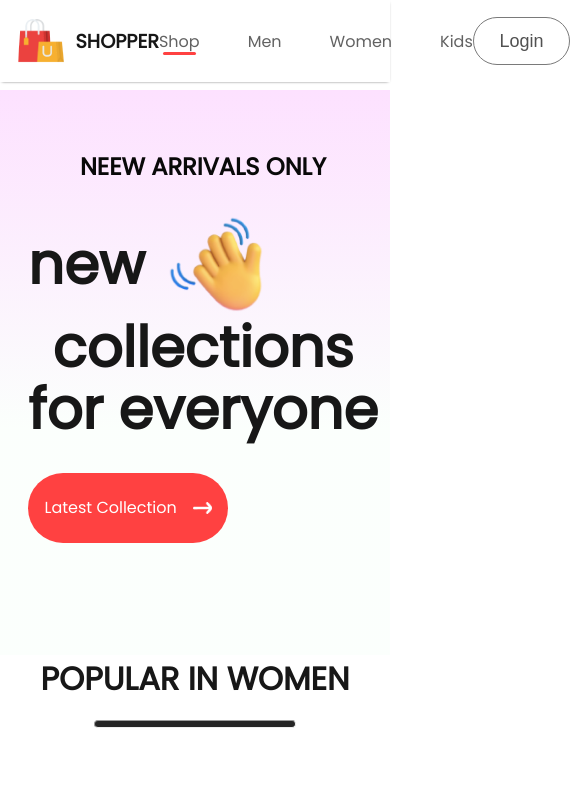
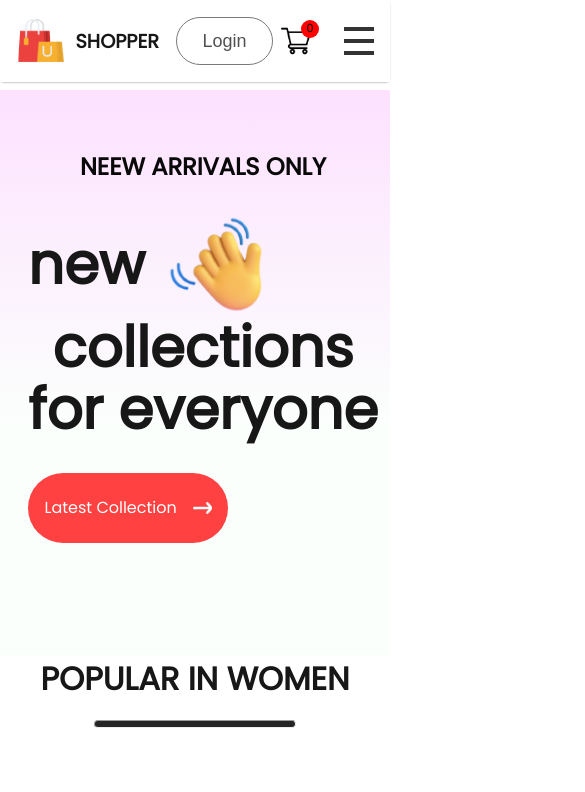
Before and after one commit to luizCosta-Serao/ecommerce-shopper, a React (Vite) app: page / in a window 390 px wide. Shown: the top 792 px of the page, 585 px wide, since content can reach past the window. Built offline with nearby package versions, Linux system fonts and the light colour scheme.

Commit message:
Menu mobile

```diff
--- a/src/Components/Navbar/Navbar.jsx
+++ b/src/Components/Navbar/Navbar.jsx
@@ -8,6 +8,8 @@ import { ShopContext } from '../../Context/ShopContext';
 const Navbar = () => {
   const [menu, setMenu] = React.useState('shop')
   const [cartTotal, setCartTotal] = React.useState(1)
+  const [menuMobile, setMenuMobile] = React.useState(false)
+
   const { cartItems } = useContext(ShopContext)
 
   React.useEffect(() => {
@@ -23,14 +25,27 @@ const Navbar = () => {
     setCartTotal(getTotalCartItems())
   }, [cartItems])
 
+  React.useEffect(() => {
+    const media = window.matchMedia('(max-width: 876px');
+    function handleResize() {
+      if(media.matches) {
+        setMenuMobile(true)
+      } else {
+        setMenuMobile(false)
+      }
+    }
+    window.addEventListener('resize', handleResize)
+  }, [])
+
   return (
     <section className={styles.navbar}>
       <div className={styles.navLogo}>
         <img src={Logo} alt="Shopper" />
         <p>shopper</p>
       </div>
+      <button className={styles.btnMenuMobile} onClick={() => setMenuMobile(!menuMobile)}></button>
       <nav>
-        <ul className={styles.navMenu}>
+        <ul className={menuMobile ? styles.navMenuMobile : styles.navMenu}>
           <li onClick={() => setMenu('shop')}>
             <Link to='/'>Shop</Link>
             {menu ===  'shop' ? <hr /> : <></>}
--- a/src/Components/Navbar/Navbar.module.css
+++ b/src/Components/Navbar/Navbar.module.css
@@ -21,6 +21,10 @@
   font-size: 1.2rem;
   font-weight: 600;
   text-transform: uppercase;
+}
+
+.btnMenuMobile {
+  display: none;
 }
 
 .navMenu {
@@ -99,3 +103,97 @@
   right: -8px;
   top: 35px;
 }
+
+.btnMenuMobile {
+  display: none;
+}
+
+@media (max-width: 876px) {
+  .navbar {
+    padding-bottom: 0px;
+    gap: 1rem;
+    display: grid;
+    align-items: center;
+    justify-content: space-between;
+    grid-template-columns: 1fr 1fr auto;
+  }
+
+  .btnMenuMobile {
+    cursor: pointer;
+    display: block;
+    width: 30px;
+    height: 20px;
+    border: none;
+    background-color: #fff;
+    position: relative;
+    box-shadow: 0 4px 0 0 #333, 0 -4px 0 0 #333;
+    grid-column: 4 ;
+  }
+
+  .btnMenuMobile::before {
+    content: '';
+    width: 30px;
+    height: 4px;
+    position: absolute;
+    top: 8px;
+    left: 0px;
+    background-color: #333;
+    display: inline-block;
+  }
+
+  .navMenu {
+    display: none;
+  }
+
+  .navMenuMobile {
+    display: block;
+    color: #626262;
+    font-size: 1rem;
+    font-weight: 500;
+    position: absolute;
+    top: 85px;
+    background-color: #fff;
+    padding: 1rem 1.5rem;
+    right: .5px;
+    box-shadow: 0 0 2px #333;
+    animation: animaMenu .5s forwards;
+  }
+
+  .navMenuMobile li {
+    position: relative;
+    width: fit-content;
+  }
+
+  .navMenuMobile a {
+    text-decoration: none;
+    margin-bottom: .5rem;
+  }
+
+  .navMenuMobile hr {
+    border: none;
+    width: 100%;
+    height: 3px;
+    border-radius: 10px;
+    background-color: #ff4141;
+    top: 12px;
+    position: absolute;
+  }
+
+  .loginCart {
+    grid-row: 1;
+    grid-column: 2 / 3;
+    margin: 0 auto;
+    gap: .5rem;
+  }
+}
+
+@keyframes animaMenu {
+  from {
+    opacity: 0;
+    transform: translate3d(0, -20px, 0);
+  }
+  to {
+    opacity: 1;
+    transform: translate3d(0, 0px, 0);
+  }
+}
```
